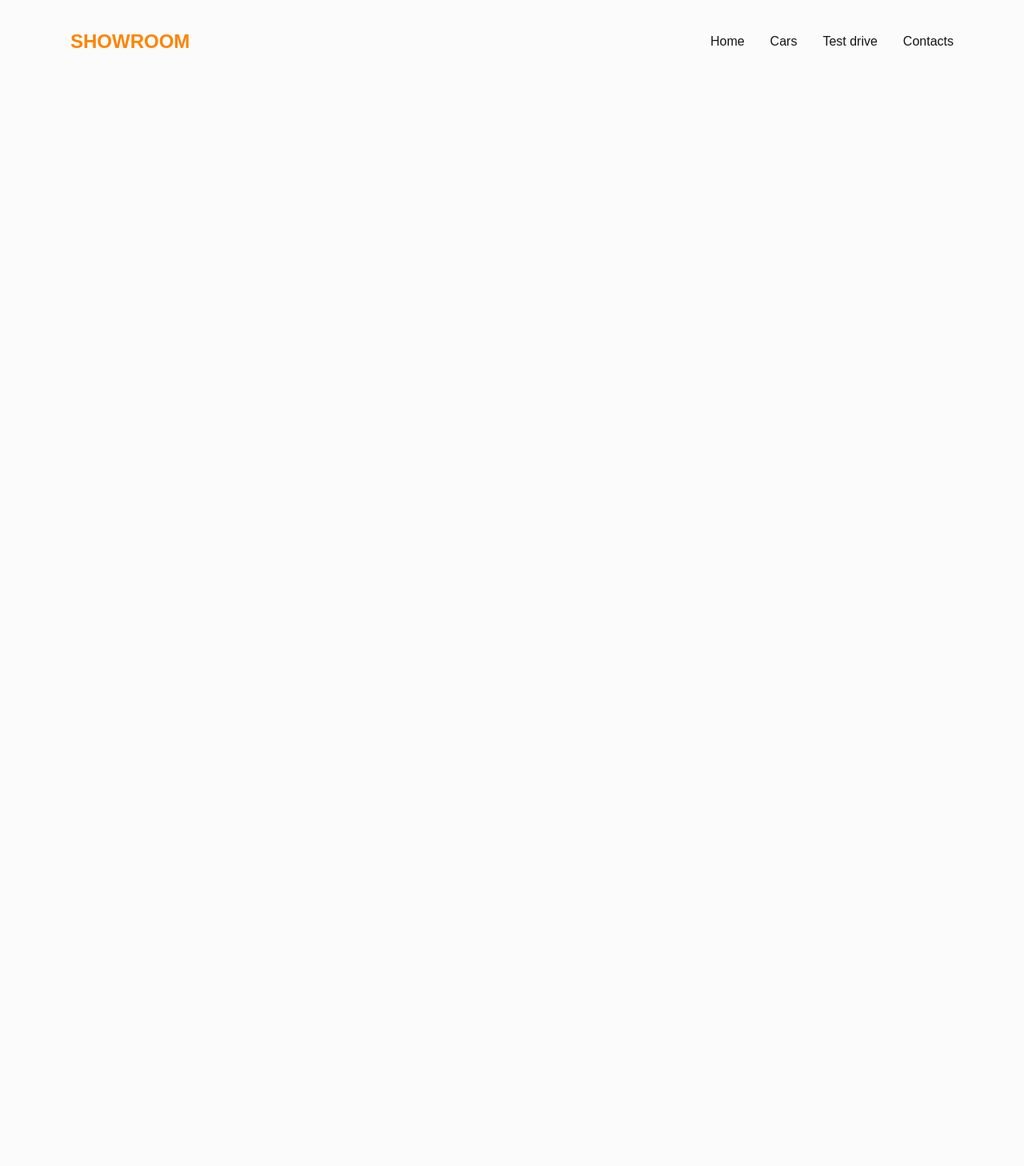
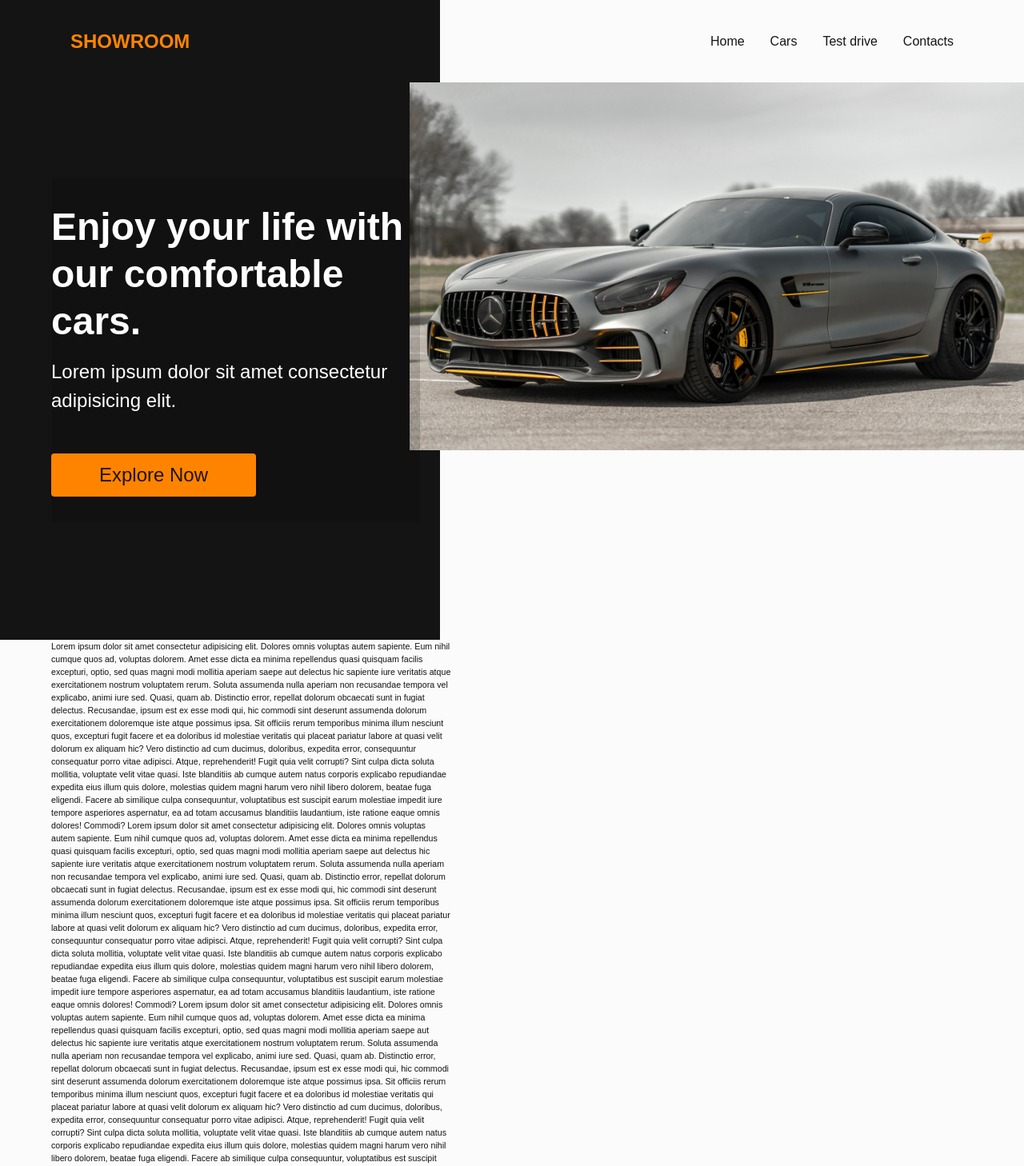
Before and after one commit to MarieLevchuk/showroom, a React (Vite) app: page / in a window 1280 px wide. Shown: the top 1458 px of the page at 80% size. Before the commit the page ends 800 px from the top, so only its background shows below. Built offline with nearby package versions, Linux system fonts and the light colour scheme.

Commit message:
add main view

```diff
--- a/package.json
+++ b/package.json
@@ -12,6 +12,7 @@
   "dependencies": {
     "@emotion/react": "^11.13.3",
     "@emotion/styled": "^11.13.0",
+    "@mui/icons-material": "^6.1.6",
     "@mui/material": "^6.1.6",
     "react": "^18.3.1",
     "react-dom": "^18.3.1"
--- a/src/ThemeContext/theme.ts
+++ b/src/ThemeContext/theme.ts
@@ -66,6 +66,13 @@ export const AppLightTheme: Theme = createTheme({
                 },
             },
         },
+        MuiToolbar:{
+            styleOverrides: {
+                root: {
+                  padding: 0,
+                },
+            }
+        },
         MuiLink:{
             styleOverrides: {
                 root: {
--- a/src/components/App/App.jsx
+++ b/src/components/App/App.jsx
@@ -2,9 +2,14 @@ import { Box, Button, Container, Stack } from '@mui/material'
 import './App.css'
 import Header from '../Header/Header'
 import HeadSection from '../HeadSection/HeadSection'
+import MainSection from '../MainSection/MainSection'
 
 export default function App() {
   return (
+    <>
       <HeadSection/>
+      <MainSection/>
+    </>
   )
+
 }
--- a/src/components/HeadSection/HeadSection.jsx
+++ b/src/components/HeadSection/HeadSection.jsx
@@ -1,9 +1,91 @@
+import { Box, Button, Container, IconButton, Typography } from "@mui/material";
+import FacebookIcon from '@mui/icons-material/Facebook';
+import InstagramIcon from '@mui/icons-material/Instagram';
+import WhatsAppIcon from '@mui/icons-material/WhatsApp';
+import LinkedInIcon from '@mui/icons-material/LinkedIn';
 import Header from "../Header/Header";
 
 export default function HeadSection () {
     return(
-        <>
+        <Box sx={{height: '100vh'}}>
             <Header/>
-        </>
+
+            {/* black box */}
+            <Box sx={{
+                backgroundColor:'common.black',
+                width:'43%', height: '100vh',
+                position: 'fixed',
+                top: 0,
+                left:0,
+                zIndex:'-1000'
+            }}></Box>
+
+            {/* content */}
+            <Container maxWidth="lg" >
+                <Box sx={{
+                    mt:'46px',
+                    position:'relative',
+                }}>
+                    {/* social media */}
+                    <Box sx={{
+                        position:'absolute',
+                        left: '-9%',
+                        top: '25%',
+                        display: 'flex',
+                        flexDirection: 'column',
+                        alignItems: 'center'
+                    }}>
+                        <Box mb={3} sx={{height:38, width:'1px', backgroundColor:'primary.main'}}></Box>
+                        <IconButton aria-label="facebook" color="primary">
+                            <FacebookIcon />
+                        </IconButton>
+                        <IconButton aria-label="facebook" color="primary">
+                            <InstagramIcon />
+                        </IconButton>
+                        <IconButton aria-label="facebook" color="primary">
+                            <WhatsAppIcon />
+                        </IconButton>
+                        <IconButton aria-label="facebook" color="primary">
+                            <LinkedInIcon />
+                        </IconButton>
+                        <Box mt={3} sx={{height:38, width:'1px', backgroundColor:'primary.main'}}></Box>
+                    </Box>
+
+                    {/* title */}
+                    <Box sx={{
+                        color: '#fff',
+                        backgroundColor: 'rgba(0, 0, 0, 0.15)',
+                        width:'40%',
+                        maxWidth:'40%',
+                        marginTop:15,
+                        paddingTop:'32px',
+                        paddingBottom:'32px',
+                        display:'flex',
+                        flexDirection:'column'
+                    }}>
+                        <Typography variant="h1">Enjoy your life with our comfortable cars.</Typography>
+                        <Box sx={{fontSize:24, marginTop:'15px'}}>Lorem ipsum dolor sit amet consectetur adipisicing elit.</Box>
+                        <Button variant="contained" sx={{
+                            width: 256,
+                            fontSize:24,
+                            textTransform:'capitalize',
+                            marginTop: '48px',
+                        }}>
+                            Explore Now
+                        </Button>
+                    </Box>
+
+                </Box>
+                <Box sx={{
+                        position:'absolute',
+                        right:0,
+                        top:'103px',
+                        zIndex:-100,
+                        maxWidth:'60%'
+                    }}>
+                        <img src="img/main.jpg" alt="main img" style={{maxWidth:'100%'}} />
+                </Box>
+            </Container>
+        </Box>
     );
 }
--- /dev/null
+++ b/src/components/MainSection/MainSection.jsx
@@ -0,0 +1,16 @@
+import { Box, Container } from "@mui/material";
+
+export default function MainSection(){
+    return(
+        <>
+            <Container maxWidth="lg" >
+                <Box sx={{width:'500px'}}>
+                    Lorem ipsum dolor sit amet consectetur adipisicing elit. Dolores omnis voluptas autem sapiente. Eum nihil cumque quos ad, voluptas dolorem. Amet esse dicta ea minima repellendus quasi quisquam facilis excepturi, optio, sed quas magni modi mollitia aperiam saepe aut delectus hic sapiente iure veritatis atque exercitationem nostrum voluptatem rerum. Soluta assumenda nulla aperiam non recusandae tempora vel explicabo, animi iure sed. Quasi, quam ab. Distinctio error, repellat dolorum obcaecati sunt in fugiat delectus. Recusandae, ipsum est ex esse modi qui, hic commodi sint deserunt assumenda dolorum exercitationem doloremque iste atque possimus ipsa. Sit officiis rerum temporibus minima illum nesciunt quos, excepturi fugit facere et ea doloribus id molestiae veritatis qui placeat pariatur labore at quasi velit dolorum ex aliquam hic? Vero distinctio ad cum ducimus, doloribus, expedita error, consequuntur consequatur porro vitae adipisci. Atque, reprehenderit! Fugit quia velit corrupti? Sint culpa dicta soluta mollitia, voluptate velit vitae quasi. Iste blanditiis ab cumque autem natus corporis explicabo repudiandae expedita eius illum quis dolore, molestias quidem magni harum vero nihil libero dolorem, beatae fuga eligendi. Facere ab similique culpa consequuntur, voluptatibus est suscipit earum molestiae impedit iure tempore asperiores aspernatur, ea ad totam accusamus blanditiis laudantium, iste ratione eaque omnis dolores! Commodi?
+                    Lorem ipsum dolor sit amet consectetur adipisicing elit. Dolores omnis voluptas autem sapiente. Eum nihil cumque quos ad, voluptas dolorem. Amet esse dicta ea minima repellendus quasi quisquam facilis excepturi, optio, sed quas magni modi mollitia aperiam saepe aut delectus hic sapiente iure veritatis atque exercitationem nostrum voluptatem rerum. Soluta assumenda nulla aperiam non recusandae tempora vel explicabo, animi iure sed. Quasi, quam ab. Distinctio error, repellat dolorum obcaecati sunt in fugiat delectus. Recusandae, ipsum est ex esse modi qui, hic commodi sint deserunt assumenda dolorum exercitationem doloremque iste atque possimus ipsa. Sit officiis rerum temporibus minima illum nesciunt quos, excepturi fugit facere et ea doloribus id molestiae veritatis qui placeat pariatur labore at quasi velit dolorum ex aliquam hic? Vero distinctio ad cum ducimus, doloribus, expedita error, consequuntur consequatur porro vitae adipisci. Atque, reprehenderit! Fugit quia velit corrupti? Sint culpa dicta soluta mollitia, voluptate velit vitae quasi. Iste blanditiis ab cumque autem natus corporis explicabo repudiandae expedita eius illum quis dolore, molestias quidem magni harum vero nihil libero dolorem, beatae fuga eligendi. Facere ab similique culpa consequuntur, voluptatibus est suscipit earum molestiae impedit iure tempore asperiores aspernatur, ea ad totam accusamus blanditiis laudantium, iste ratione eaque omnis dolores! Commodi?
+                    Lorem ipsum dolor sit amet consectetur adipisicing elit. Dolores omnis voluptas autem sapiente. Eum nihil cumque quos ad, voluptas dolorem. Amet esse dicta ea minima repellendus quasi quisquam facilis excepturi, optio, sed quas magni modi mollitia aperiam saepe aut delectus hic sapiente iure veritatis atque exercitationem nostrum voluptatem rerum. Soluta assumenda nulla aperiam non recusandae tempora vel explicabo, animi iure sed. Quasi, quam ab. Distinctio error, repellat dolorum obcaecati sunt in fugiat delectus. Recusandae, ipsum est ex esse modi qui, hic commodi sint deserunt assumenda dolorum exercitationem doloremque iste atque possimus ipsa. Sit officiis rerum temporibus minima illum nesciunt quos, excepturi fugit facere et ea doloribus id molestiae veritatis qui placeat pariatur labore at quasi velit dolorum ex aliquam hic? Vero distinctio ad cum ducimus, doloribus, expedita error, consequuntur consequatur porro vitae adipisci. Atque, reprehenderit! Fugit quia velit corrupti? Sint culpa dicta soluta mollitia, voluptate velit vitae quasi. Iste blanditiis ab cumque autem natus corporis explicabo repudiandae expedita eius illum quis dolore, molestias quidem magni harum vero nihil libero dolorem, beatae fuga eligendi. Facere ab similique culpa consequuntur, voluptatibus est suscipit earum molestiae impedit iure tempore asperiores aspernatur, ea ad totam accusamus blanditiis laudantium, iste ratione eaque omnis dolores! Commodi?
+                    Lorem ipsum dolor sit amet consectetur adipisicing elit. Dolores omnis voluptas autem sapiente. Eum nihil cumque quos ad, voluptas dolorem. Amet esse dicta ea minima repellendus quasi quisquam facilis excepturi, optio, sed quas magni modi mollitia aperiam saepe aut delectus hic sapiente iure veritatis atque exercitationem nostrum voluptatem rerum. Soluta assumenda nulla aperiam non recusandae tempora vel explicabo, animi iure sed. Quasi, quam ab. Distinctio error, repellat dolorum obcaecati sunt in fugiat delectus. Recusandae, ipsum est ex esse modi qui, hic commodi sint deserunt assumenda dolorum exercitationem doloremque iste atque possimus ipsa. Sit officiis rerum temporibus minima illum nesciunt quos, excepturi fugit facere et ea doloribus id molestiae veritatis qui placeat pariatur labore at quasi velit dolorum ex aliquam hic? Vero distinctio ad cum ducimus, doloribus, expedita error, consequuntur consequatur porro vitae adipisci. Atque, reprehenderit! Fugit quia velit corrupti? Sint culpa dicta soluta mollitia, voluptate velit vitae quasi. Iste blanditiis ab cumque autem natus corporis explicabo repudiandae expedita eius illum quis dolore, molestias quidem magni harum vero nihil libero dolorem, beatae fuga eligendi. Facere ab similique culpa consequuntur, voluptatibus est suscipit earum molestiae impedit iure tempore asperiores aspernatur, ea ad totam accusamus blanditiis laudantium, iste ratione eaque omnis dolores! Commodi?
+                </Box>
+            </Container>
+        </>
+    );
+}
```
Also changed, not shown: public/img/main.jpg (added), 1 other file (tests, documents, lock files or other folders).
